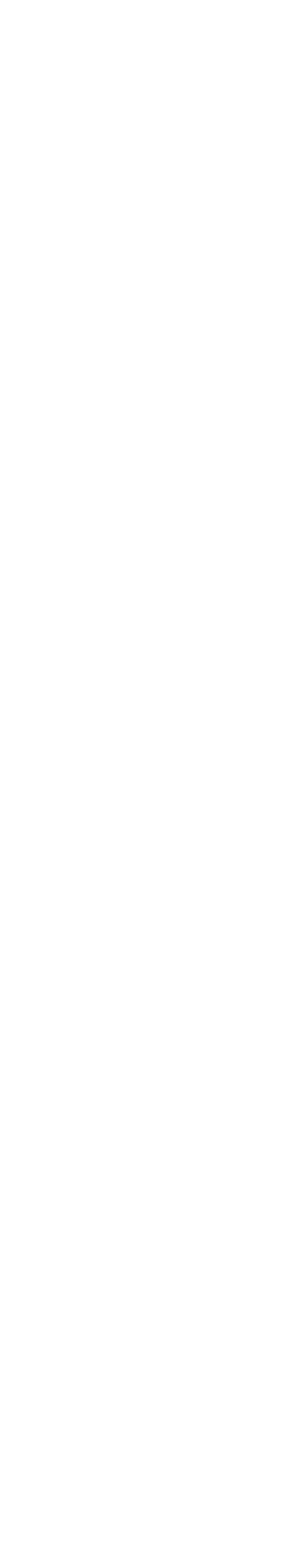
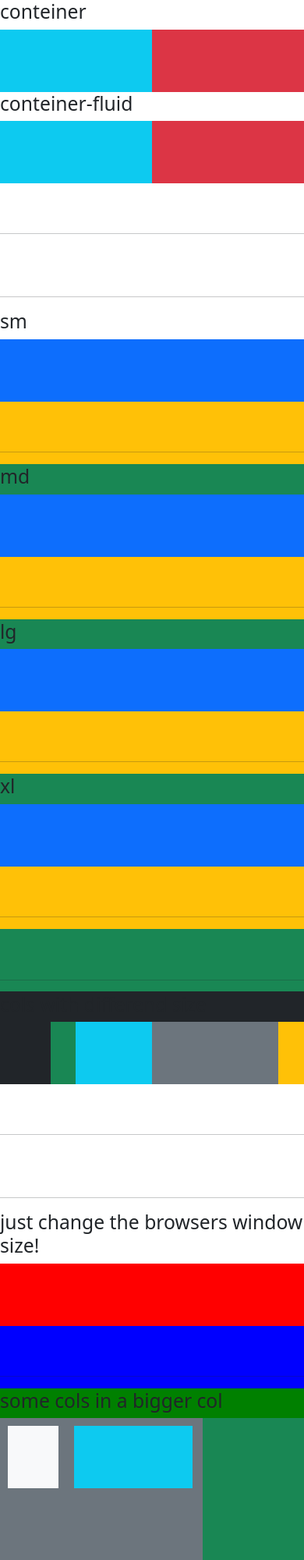
Before and after one commit to Emirdeveloper001/Bootstrap-grid, a plain HTML site: page index.html in a window 390 px wide. Shown: the top 2000 px of the page at 78% size. Before the commit the page ends 844 px from the top, so only its background shows below. Drawn offline with nearby package versions, Linux system fonts and the light colour scheme.

Commit message:
Update index.html
Some examples are added for better
understanding of the BS grid system.

```diff
--- a/index.html
+++ b/index.html
@@ -8,8 +8,127 @@
     <script src="https://cdn.jsdelivr.net/npm/bootstrap@5.1.1/dist/js/bootstrap.bundle.min.js" integrity="sha384-/bQdsTh/da6pkI1MST/rWKFNjaCP5gBSY4sEBT38Q/9RBh9AH40zEOg7Hlq2THRZ" crossorigin="anonymous"></script>
     <title>BS-Grid</title>
 </head>
+<style>
+    div {
+        height: 80px;
+    }
+</style>
 
 <body>
+    <h2>conteiner</h2>
+
+    <div class="container">
+        <div class="row">
+            <div class="col-6 bg-info"></div>
+            <div class="col-6 bg-danger"></div>
+        </div>
+    </div>
+    <h2>conteiner-fluid</h2>
+
+    <div class="container-fluid">
+        <div class="row">
+            <div class="col-6 bg-info"></div>
+            <div class="col-6 bg-danger"></div>
+        </div>
+    </div>
+    <br><br>
+    <hr>
+    <br><br>
+    <hr>
+
+
+    <h2> sm </h2>
+    <div class="container">
+        <div class="row">
+            <div class="col-sm-3 bg-primary"></div>
+            <div class="col-sm-3 bg-warning"></div>
+            <div class="col-sm-3 bg-success"></div>
+            <div class="col-sm-3 bg-dark"></div>
+        </div>
+
+    </div>
+    <br><br>
+    <hr>
+    <h2>md</h2>
+    <div class="container">
+        <div class="row">
+            <div class="col-md-3 bg-primary"></div>
+            <div class="col-md-3 bg-warning"></div>
+            <div class="col-md-3 bg-success"></div>
+            <div class="col-md-3 bg-dark"></div>
+        </div>
+    </div>
+    <br><br>
+    <hr>
+    <h2>lg</h2>
+    <div class="container">
+        <div class="row">
+            <div class="col-lg-3 bg-primary"></div>
+            <div class="col-lg-3 bg-warning"></div>
+            <div class="col-lg-3 bg-success"></div>
+            <div class="col-lg-3 bg-dark"></div>
+        </div>
+    </div>
+    <br><br>
+    <hr>
+    <h2>xl</h2>
+    <div class="container">
+        <div class="row">
+            <div class="col-xl-3 bg-primary"></div>
+            <div class="col-xl-3 bg-warning"></div>
+            <div class="col-xl-3 bg-success"></div>
+            <div class="col-xl-3 bg-dark"></div>
+        </div>
+    </div>
+
+    <!-- select restore down on your browser window and change the size of the window to see the difference ! -->
+
+    <br><br>
+    <hr>
+    <br><br>
+    <hr>
+    <h2>cols with differend size</h2>
+    <div class="container-fluid">
+        <div class="row">
+            <div class="col-2 bg-dark"></div>
+            <div class="col-1 bg-success"></div>
+            <div class="col-3 bg-info"></div>
+            <div class="col-5 bg-secondary"></div>
+            <div class="col-1 bg-warning"></div>
+        </div>
+    </div>
+    <br><br>
+    <hr>
+    <br><br>
+    <hr>
+
+    <h2>just change the browsers window size! </h2>
+
+    <div class="container-fluid">
+        <div class="row">
+            <div class="col-sm-4 col-md-5 col-lg-2 col-xl-3" style="background-color:red;"></div>
+            <div class="col-sm-4 col-md-3 col-lg-6 col-xl-7" style="background-color:blue;"></div>
+            <div class="col-sm-4 col-md-4 col-lg-4 col-xl-2" style="background-color:green;"></div>
+        </div>
+    </div>
+    <br><br>
+    <hr>
+
+    <h2>some cols in a bigger col</h2>
+
+    <div class="container">
+        <div class="row">
+            <div class="col-8 bg-secondary " style="height: 200px;">
+                <div class="row">
+                    <div class="col-3 bg-light" style="margin: 10px;"></div>
+                    <div class="col-7 bg-info" style="margin: 10px;"></div>
+                </div>
+            </div>
+            <div class="col-4 bg-success" style="height: 200px"></div>
+        </div>
+    </div>
+    <br><br><br><br><br><br><br>
+
 
 </body>
 
```
